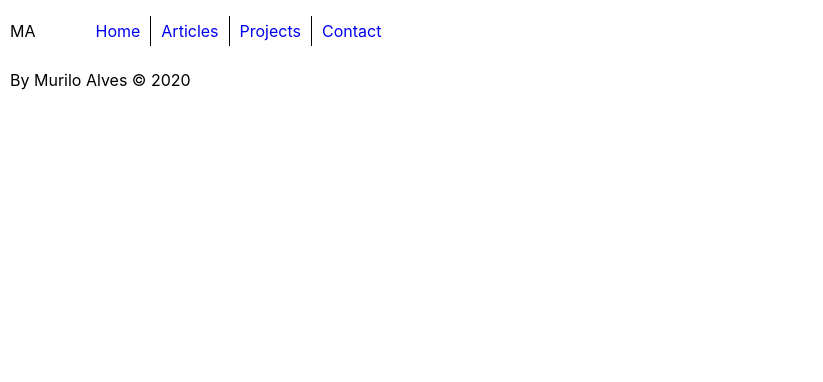
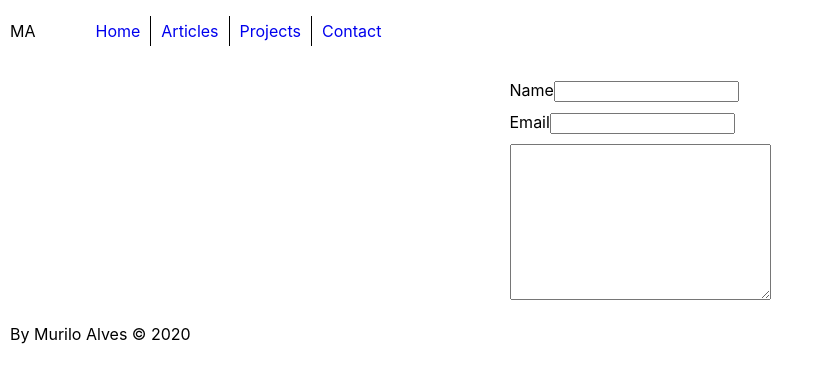
Before and after one commit to muriloreis3/my-portfolio-frontend, a React (Create React App) app: page /contact in a window 1280 px wide. Shown: the top 382 px of the page, without its empty margins (0-823 px from the left). Built offline with nearby package versions, Linux system fonts and the light colour scheme.

Commit message:
Contact page creation

```diff
--- a/src/App.js
+++ b/src/App.js
@@ -8,7 +8,7 @@ import Articles from './components/Articles/Articles'
 import Article from './components/Articles/Article/Article'
 import Projects from './components/Projects/Projects'
 import Project from './components/Projects/Project/Project'
-
+import Contact from './components/Contact/Contact';
 
 function App() {
   return (
@@ -20,6 +20,7 @@ function App() {
           <Route path='/articles' component={Articles}/>
           <Route path='/project/:id' component={Project} />
           <Route path='/projects' component={Projects}/>
+          <Route path='/contact' component={Contact} />
           <Route path='/' exact />
         </Switch>
       </main>
--- /dev/null
+++ b/src/components/Contact/Contact.js
@@ -0,0 +1,23 @@
+import React from 'react'
+
+import classes from './Contact.module.css'
+
+export default function Contact(props) {
+    return (
+        <div className={classes.Contact}>
+            <div className={classes.wrapper}>
+                <div className={classes.formGroup}>
+                    <label>Name</label>
+                    <input type="text" name="name" id="name"/>
+                </div>
+                <div className={classes.formGroup}>
+                    <label>Email</label>
+                    <input type="email" name="email" id="email"/>
+                </div>
+                <div className={classes.formGroup}>
+                    <textarea name="content" id="content" cols="30" rows="10"></textarea>
+                </div>
+            </div>
+        </div>
+    )
+}
--- /dev/null
+++ b/src/components/Contact/Contact.module.css
@@ -0,0 +1,14 @@
+.Contact {
+    display: flex;
+    flex-direction: column;
+    justify-content: center;
+    align-items: center;
+}
+
+.wrapper {
+    width: min-content;
+}
+
+.formGroup {
+    margin: 10px 0;
+}
```
